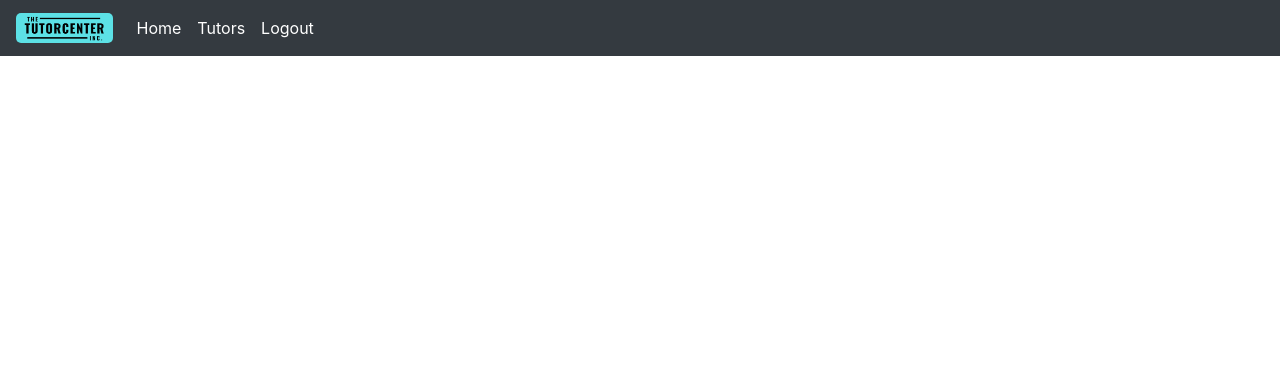
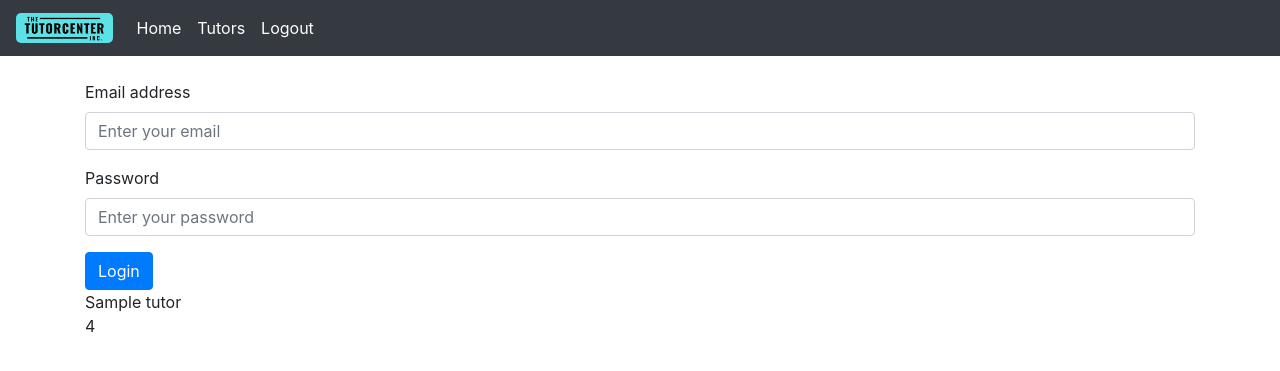
Before and after one commit to jasonli0616/HTC2021-404NotFound, a Flask app: page /tutors in a window 1280 px wide. Shown: the top 371 px of the page. Run offline with Flask 2, Linux system fonts and the light colour scheme; the visitor is signed in with stand-in values (Sample User, id 1); tables that the repository leaves empty hold one stand-in row (values such as "Sample post"); some libraries are stand-ins or nearby versions.

Commit message:
Update tutors.html

```diff
--- a/templates/tutors.html
+++ b/templates/tutors.html
@@ -4,6 +4,23 @@
 {% extends 'base.html' %}
 {% block content %}
 
+<form action="#" method="POST">
+    <div class="form-group">
+        <label for="exampleInputEmail1">Email address</label>
+        <input type="email" name="email" id="email" class="form-control" placeholder="Enter your email">
+    </div>
+    <div class="form-group">
+        <label for="exampleInputPassword1">Password</label>
+        <input type="password" name="password" id="password" class="form-control" placeholder="Enter your password">
+    </div>
+    <button type="submit" class="btn btn-primary">Login</button>
+</form>
 
+{% if tutors %}
+    {% for tutor in tutors %}
+        <div>{{tutor.name}}</div>
+        <div>{{tutor.average_stars}}</div>
+    {% endfor %}
+{% endif %}
 
 {% endblock content %}
```
